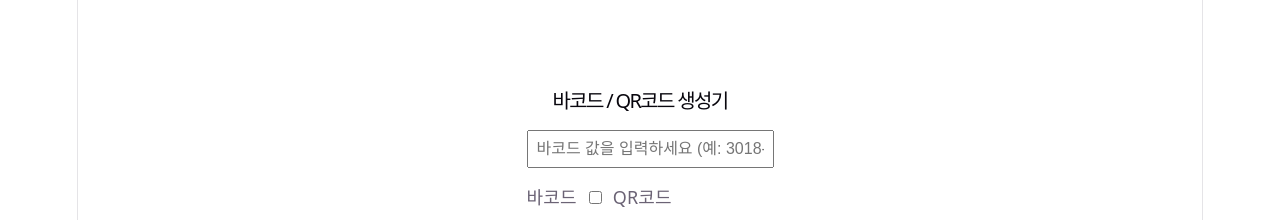
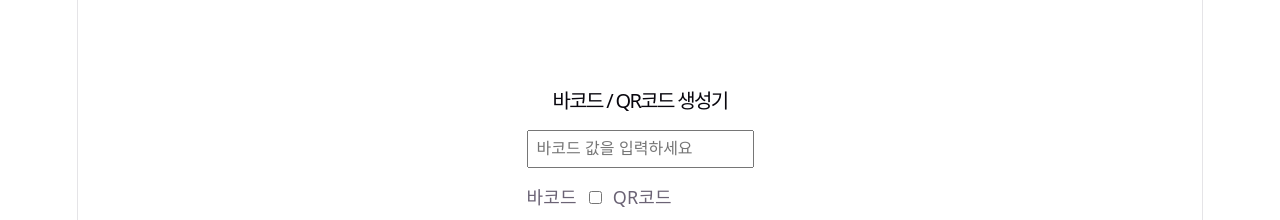
Before and after one commit to clara-shin/barcode_gen, a React (Vite) app: page / in a window 1280 px wide. Shown: the top 220 px of the page. Built offline with nearby package versions, Linux system fonts and the light colour scheme.

Commit message:
update placeholder

```diff
--- a/src/components/BarcodeInput.tsx
+++ b/src/components/BarcodeInput.tsx
@@ -6,13 +6,13 @@ interface BarcodeInputProps {
 
 export default function BarcodeInput({ value, onChange, errorMessage }: BarcodeInputProps) {
   return (
-    <div>
+    <div style={{ display: 'flex', flexDirection: 'column', gap: 4 }}>
       <input
         type='text'
         value={value}
         onChange={(e) => onChange(e.target.value)}
-        placeholder='바코드 값을 입력하세요 (예: 3018-32L30-60-301)'
-        style={{ width: '100%', padding: 8, fontSize: 16 }}
+        placeholder='바코드 값을 입력하세요'
+        style={{ width: '100%', padding: 8, fontSize: 16, boxSizing: 'border-box' }}
       />
       {errorMessage && <p style={{ color: 'red', fontSize: 14, marginTop: 4 }}>{errorMessage}</p>}
     </div>
```
